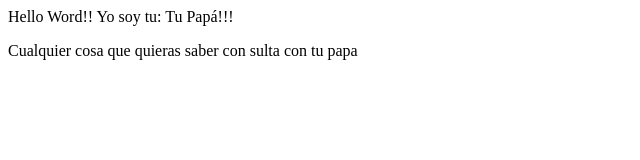
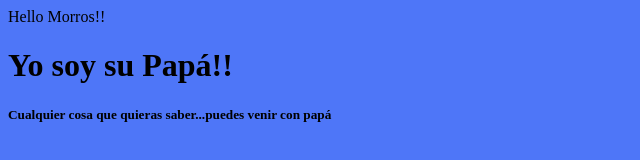
Before and after one commit to cobiansoria/Proyect-secret-web, a plain HTML site: page index.html in a window 1280 px wide. Shown: the whole page, without its empty margins (0-640 px from the left). Drawn offline with Linux system fonts and the light colour scheme.

Commit message:
Agregando archivos prework linux

```diff
--- /dev/null
+++ b/index.css
@@ -0,0 +1,3 @@
+body {
+    background-color: rgb(78, 118, 248) ;
+}
--- a/index.html
+++ b/index.html
@@ -4,16 +4,18 @@
     <meta charset="UTF-8">
     <meta http-equiv="X-UA-Compatible" content="IE=edge">
     <meta name="viewport" content="width=device-width, initial-scale=1.0">
+   <link rel="stylesheet" href="index.css">
     <title>Proyect Web HTML</title>
 </head>
 <body>
     <article>
-        Hello Word!!
-        Yo soy tu: Tu Papá!!!
+        Hello Morros!!
     </article>
-    <p>
-        Cualquier cosa que quieras saber con sulta
-        con tu papa
-    </p>
+    <h1> Yo soy su Papá!!</h1>
+    <h5>
+        Cualquier cosa que quieras saber...puedes venir con papá
+    </h5>
+    <script src="index.js"></script>
+
 </body>
 </html>
--- /dev/null
+++ b/index.js
@@ -0,0 +1 @@
+alert(Hola hijos... sigo siendo su Padree!!)
```
Also changed, not shown: logic.js (deleted).
